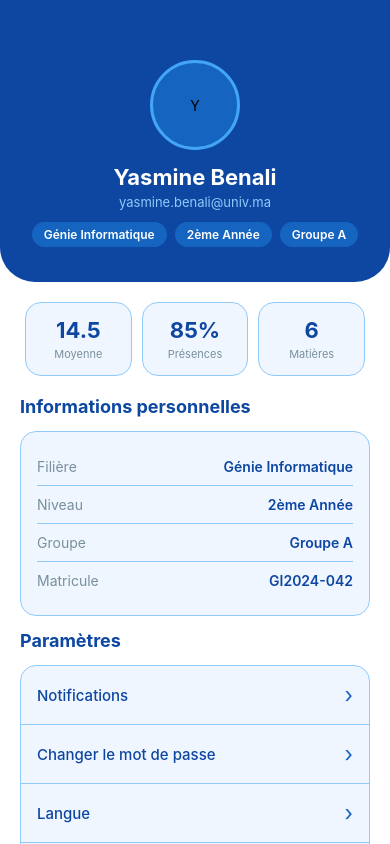
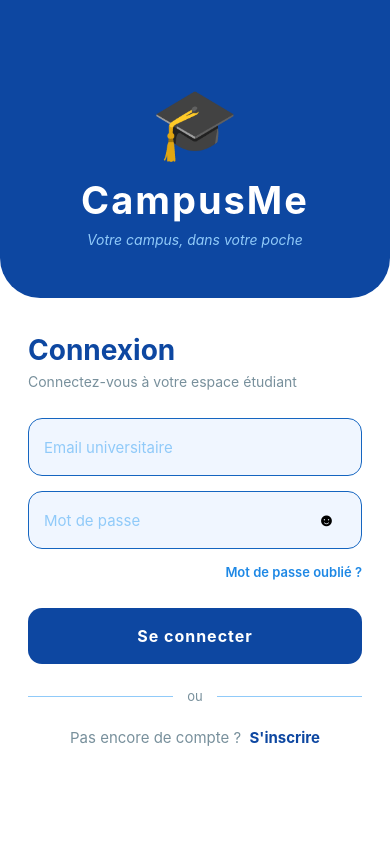
Before and after one commit to mary7604/CampusMe, a React Native app: screen / in a window 390 px wide. Built offline with nearby package versions, Linux system fonts and the light colour scheme.

Commit message:
Ajout navigation + modification login screen

```diff
--- a/App.js
+++ b/App.js
@@ -1,4 +1,27 @@
-import LoginScreen from './src/screens/LoginScreen';
+import { NavigationContainer } from '@react-navigation/native';
+import { useState } from 'react';
+import AuthStack from './src/navigation/AuthStack';
+import AppStack from './src/navigation/AppStack';
+
+export default function App() {
+
+  const [isLoggedIn, setIsLoggedIn] = useState(false);
+  //         ↑
+  //   false = pas connecté au départ
+
+  return (
+    <NavigationContainer>
+      {isLoggedIn
+        ? <AppStack />
+        : <AuthStack setIsLoggedIn={setIsLoggedIn} />
+      }
+    </NavigationContainer>
+  );
+}
+
+
+/**
+ * import LoginScreen from './src/screens/LoginScreen';
 import MapScreen from './src/screens/MapScreen';
 import HomeScreen from './src/screens/HomeScreen';
 import TestSceen  from './src/screens/TestSceen';
@@ -19,3 +42,4 @@ export default function App() {
 
 
 }
+ */
--- a/package.json
+++ b/package.json
@@ -10,7 +10,8 @@
   },
   "dependencies": {
     "@react-navigation/bottom-tabs": "^7.14.0",
-    "@react-navigation/native": "^7.1.28",
+    "@react-navigation/native": "^7.1.33",
+    "@react-navigation/native-stack": "^7.14.4",
     "@react-navigation/stack": "^7.7.2",
     "expo": "~54.0.33",
     "expo-location": "~19.0.8",
--- /dev/null
+++ b/src/navigation/AppStack.js
@@ -0,0 +1,18 @@
+import { createNativeStackNavigator } from "@react-navigation/native-stack";
+import HomeScreen from "../screens/HomeScreen";
+
+const Stack = createNativeStackNavigator();
+
+function AppStack() {
+// pas de props car déjà connecté !
+
+  return (
+    <Stack.Navigator screenOptions={{ headerShown: false }}>
+
+      <Stack.Screen name="Home" component={HomeScreen} />
+
+    </Stack.Navigator>
+  );
+}
+
+export default AppStack;
--- /dev/null
+++ b/src/navigation/AuthStack.js
@@ -0,0 +1,27 @@
+import { createNativeStackNavigator } from "@react-navigation/native-stack";
+import LoginScreen from "../screens/LoginScreen";
+
+const Stack = createNativeStackNavigator();
+
+function AuthStack({ setIsLoggedIn }) {
+//                       ↑
+//         reçoit setIsLoggedIn depuis App.js
+
+  return (
+    <Stack.Navigator initialRouteName="Login">
+
+      <Stack.Screen
+        name="Login"
+        options={{ headerShown: false }}
+      >
+        {(props) => (
+          <LoginScreen {...props} setIsLoggedIn={setIsLoggedIn} />
+        )}
+      </Stack.Screen>
+      {/* headerShown: false = cache la barre du haut */}
+
+    </Stack.Navigator>
+  );
+}
+
+export default AuthStack;
--- a/src/screens/LoginScreen.js
+++ b/src/screens/LoginScreen.js
@@ -8,16 +8,21 @@ import colors from '../styles/colors';
 import { globalStyles } from '../styles/globalStyles';
 import { loginStyles } from '../styles/LoginStyles';
 
-export default function LoginScreen() {
+export default function LoginScreen({ navigation, setIsLoggedIn }) {
   const [email, setEmail] = useState('');
   const [password, setPassword] = useState('');
   const [loading, setLoading] = useState(false);
   const [showPassword, setShowPassword] = useState(false);
 //fct flsh
   const handleLogin = () => {
-    setLoading(true);
-    setTimeout(() => setLoading(false), 2000);
-  };
+  setLoading(true);
+  setTimeout(() => {
+    setLoading(false);
+    setIsLoggedIn(true);
+    //     ↑
+    // bascule vers AppStack → HomeScreen !
+  }, 2000);
+};
 
   return (
     //conteneur ,ne pas cacher la zone de saisie
```
Also changed, not shown: 1 other file (tests, documents, lock files or other folders).
